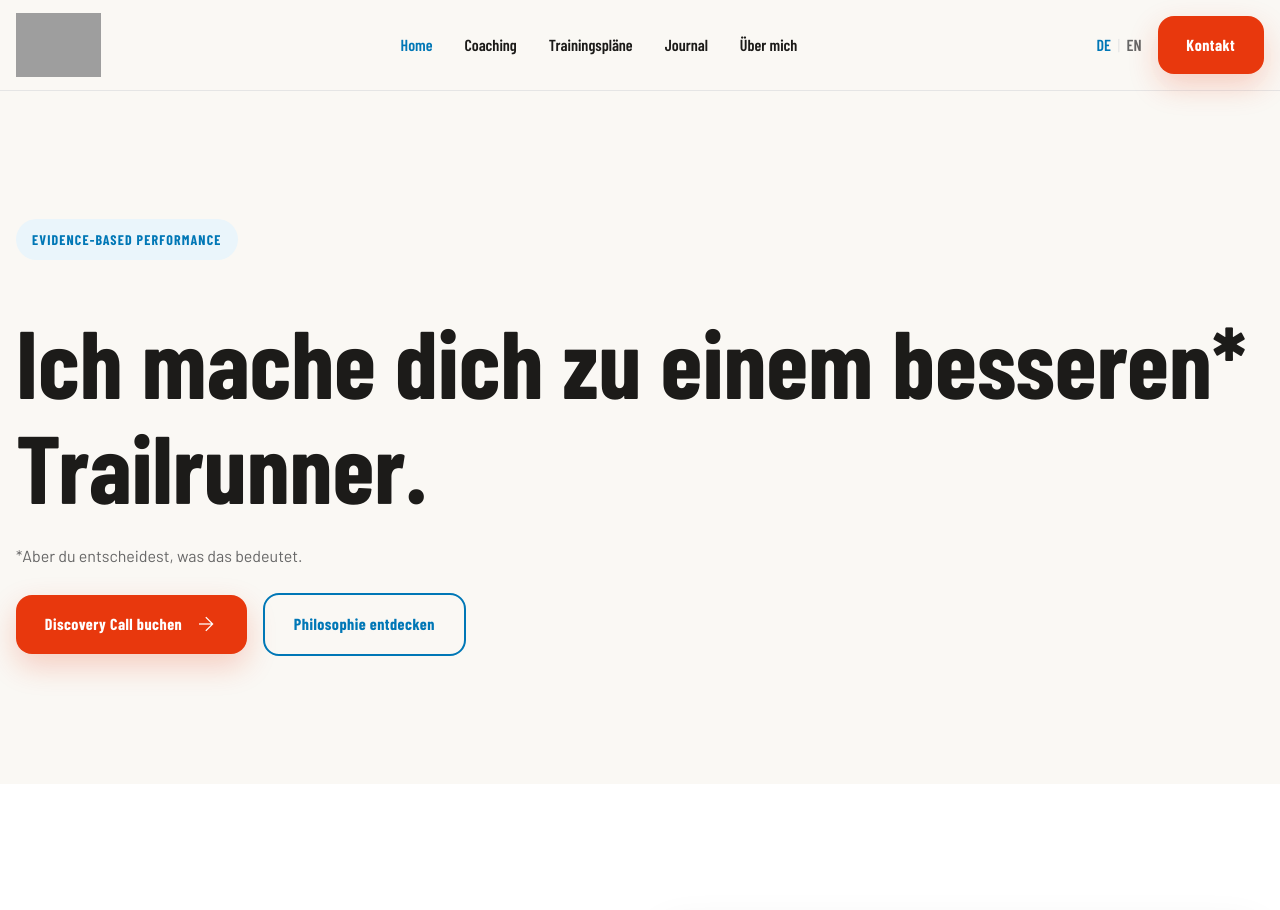
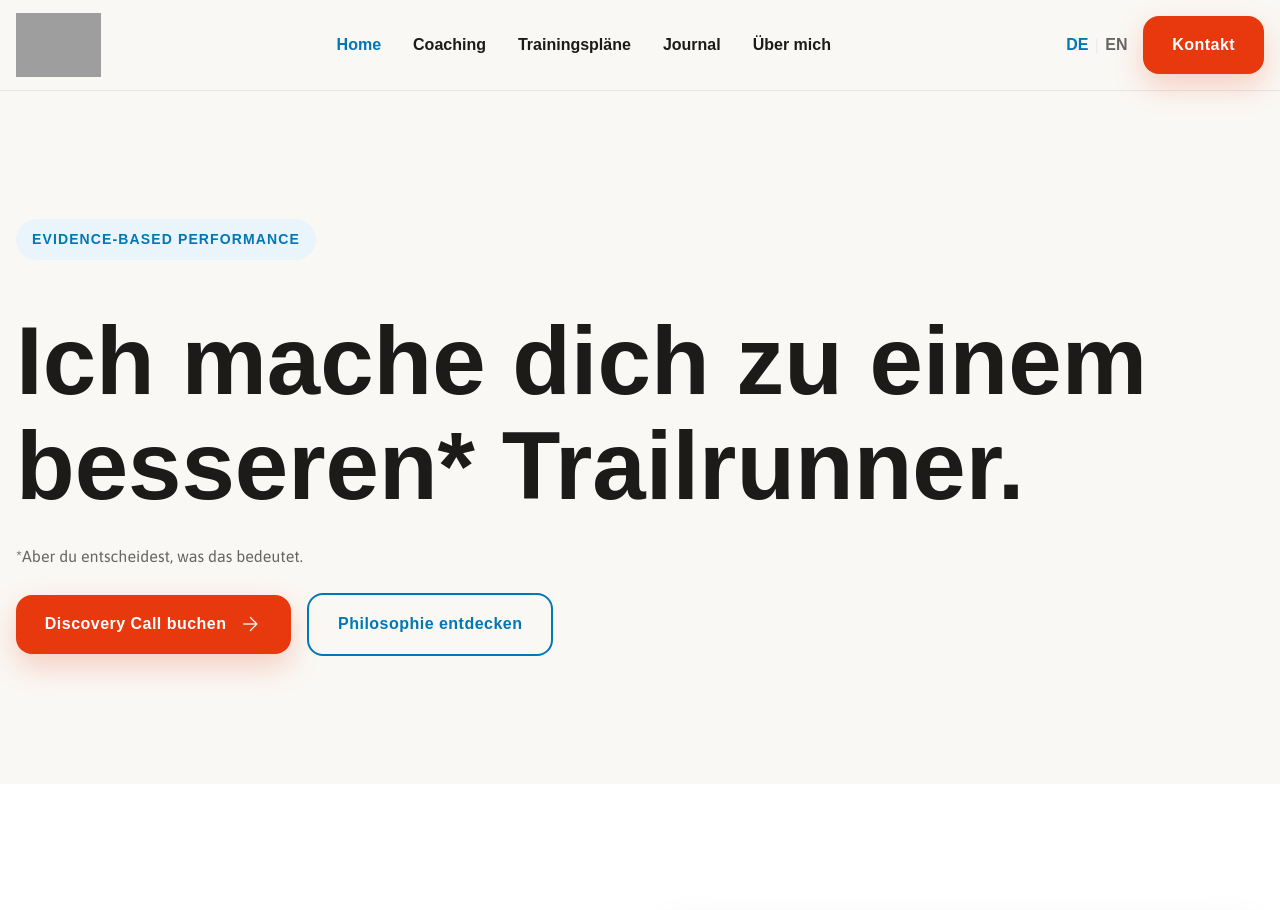
Before and after one commit to K4Endurance/k4endurance, a Jekyll site: the page built from index.html, in a window 1280 px wide and 1400 px high. Shown: the top 910 px of the window. Built offline with Jekyll 4.4.1, drawn with Linux system fonts in a browser that asks for light colours; some web fonts are replaced; grey boxes are pictures that could not be loaded.

Commit message:
Design System: Asap/Asap Condensed, schwerere Headline-Gewichte
h1 900, h2/Stats/Step-Nummern 800; Google-Fonts-Links in home/post angepasst.

Co-Authored-By: Claude Opus 5.5 <noreply@anthropic.com>
Claude-Session: https://claude.ai/code/session_018giqZVVyusHphFG1e7TepB

```diff
--- a/_layouts/home.html
+++ b/_layouts/home.html
@@ -17,7 +17,7 @@
 
     <link rel="preconnect" href="https://fonts.gstatic.com" crossorigin>
 
-    <link href="https://fonts.googleapis.com/css2?family=Barlow:wght@400;500;600;700&family=Barlow+Condensed:wght@600;700;800&family=Material+Symbols+Outlined:wght,FILL@100..700,0..1&display=swap" rel="stylesheet">
+    <link href="https://fonts.googleapis.com/css2?family=Asap:wght@400;500;600;700&family=Asap+Condensed:wght@600;700;800;900&family=Material+Symbols+Outlined:wght,FILL@100..700,0..1&display=swap" rel="stylesheet">
 
     <link rel="stylesheet" href="{{ '/assets/css/style.css' | relative_url }}">
 
--- a/_layouts/post.html
+++ b/_layouts/post.html
@@ -13,7 +13,7 @@
   <link rel="canonical" href="{{ page.url | absolute_url }}">
   <link rel="preconnect" href="https://fonts.googleapis.com">
   <link rel="preconnect" href="https://fonts.gstatic.com" crossorigin>
-  <link href="https://fonts.googleapis.com/css2?family=Barlow:wght@400;500;600;700&family=Barlow+Condensed:wght@600;700;800&family=Material+Symbols+Outlined:wght,FILL@100..700,0..1&display=swap" rel="stylesheet">
+  <link href="https://fonts.googleapis.com/css2?family=Asap:wght@400;500;600;700&family=Asap+Condensed:wght@600;700;800;900&family=Material+Symbols+Outlined:wght,FILL@100..700,0..1&display=swap" rel="stylesheet">
   <link rel="stylesheet" href="{{ '/assets/css/style.css' | relative_url }}">
 </head>
 <body>
--- a/assets/css/style.css
+++ b/assets/css/style.css
@@ -70,8 +70,8 @@ ul{
 
     /* Typography */
 
-    --font-heading:"Barlow Condensed",sans-serif;
-    --font-body:"Barlow",sans-serif;
+    --font-heading:"Asap Condensed",sans-serif;
+    --font-body:"Asap",sans-serif;
 
     --fs-xs:.875rem;
     --fs-sm:1rem;
@@ -86,7 +86,8 @@ ul{
     --fw-medium:500; /* reserviert: z.B. Sublabels, sekundäre UI-Texte */
     --fw-semibold:600;
     --fw-bold:700;
-    --fw-black:800;
+    --fw-extrabold:800;
+    --fw-black:900;
 
 
 
@@ -198,7 +199,7 @@ h2{
 
     font-size:var(--fs-h2);
 
-    font-weight:var(--fw-bold);
+    font-weight:var(--fw-extrabold);
 
 }
 
@@ -730,7 +731,7 @@ p{
 
     font-family:var(--font-heading);
 
-    font-weight:var(--fw-bold);
+    font-weight:var(--fw-extrabold);
 
     font-size:2rem;
 
@@ -787,7 +788,7 @@ p{
 
     font-size:1.7rem;
 
-    font-weight:var(--fw-bold);
+    font-weight:var(--fw-extrabold);
 
     box-shadow:var(--shadow-sm);
 
```
